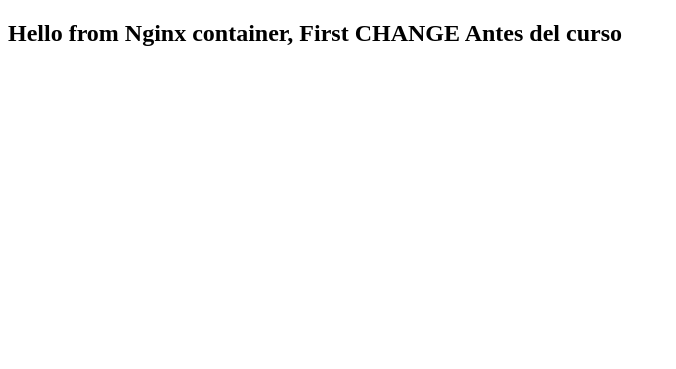
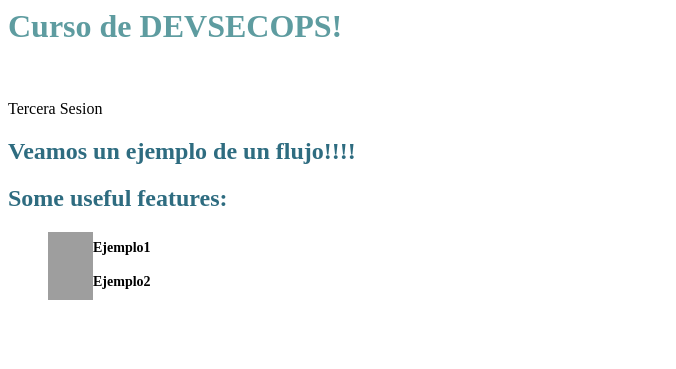
Before and after one commit to cjcs19/devsecopnginx, a plain HTML site: page index.html in a window 1280 px wide. Shown: the whole page, without its empty margins (0-676 px from the left). Drawn offline with Linux system fonts and the light colour scheme; grey boxes are pictures that could not be loaded.

Commit message:
Update index.html

```diff
--- a/index.html
+++ b/index.html
@@ -1,10 +1,12 @@
-<!doctype html>
-<html lang="en">
-<head>
-  <meta charset="utf-8">
-  <title>Docker Nginx</title>
-</head>
-<body>
-  <h2>Hello from Nginx container, First CHANGE Antes del curso</h2>
-</body>
-</html>
+<!-- #######  YAY, I AM THE SOURCE EDITOR! #########-->
+<h1 style="color: #5e9ca0;">Curso de DEVSECOPS!</h1>
+<p>&nbsp;</p>
+<p>Tercera Sesion</p>
+<h2 style="color: #2e6c80;">Veamos un ejemplo de un flujo!!!!</h2>
+<h2 style="color: #2e6c80;">Some useful features:</h2>
+<ol style="list-style: none; font-size: 14px; line-height: 32px; font-weight: bold;">
+<li style="clear: both;"><img style="float: left;" src="https://html-online.com/img/01-interactive-connection.png" alt="interactive connection" width="45" />Ejemplo1</li>
+<li style="clear: both;"><img style="float: left;" src="https://html-online.com/img/02-html-clean.png" alt="html cleaner" width="45" /> Ejemplo2</li>
+</ol>
+<p>&nbsp; &nbsp; &nbsp; &nbsp; &nbsp; &nbsp; &nbsp;</p>
+<p><strong>&nbsp;</strong></p>
```
